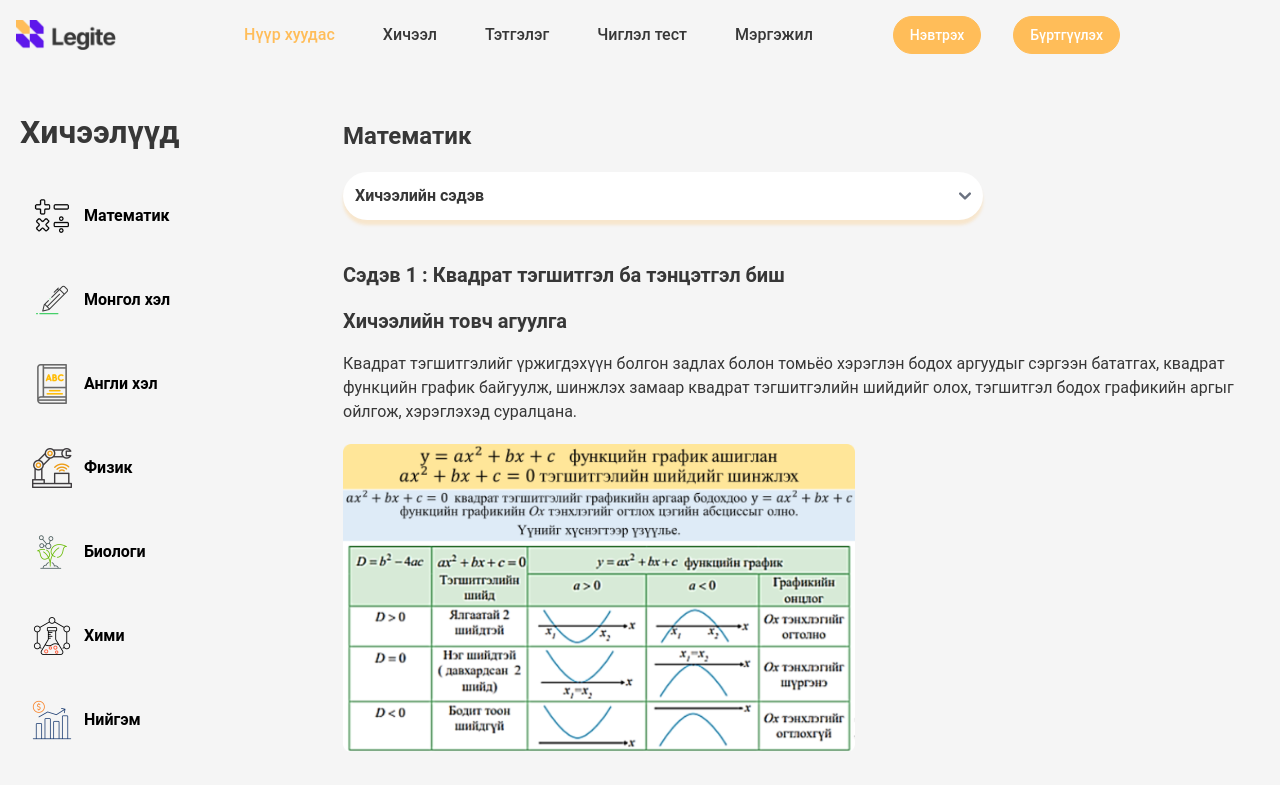
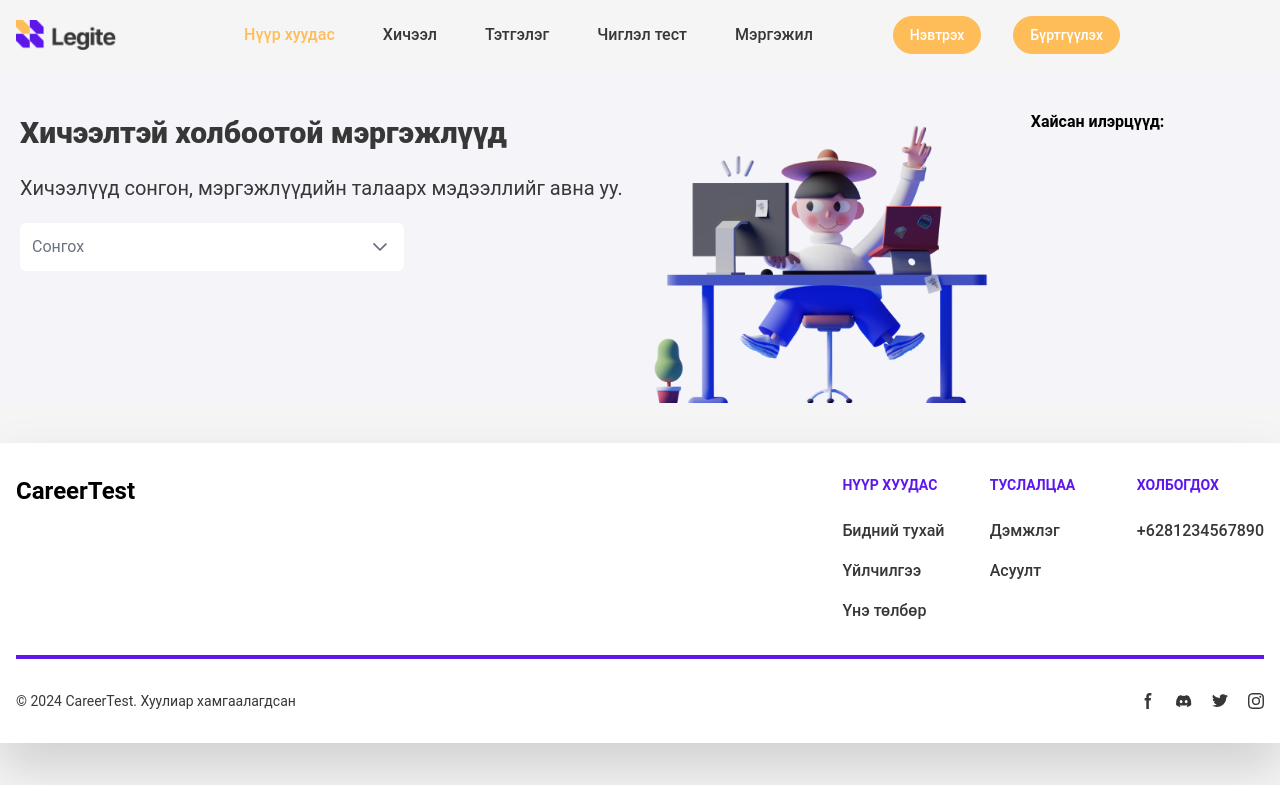
Before and after one commit to nomuluun/oyunlagcareer, a Next.js app: page / in a window 1280 px wide. Shown: the top 785 px of the page. Built offline with nearby package versions, Linux system fonts and the light colour scheme.

Commit message:
hicheeltei mergejil js iig barag hiij duusgv

```diff
--- a/package.json
+++ b/package.json
@@ -10,9 +10,12 @@
   },
   "dependencies": {
     "flowbite": "^2.3.0",
+    "multiselect-react-dropdown": "^2.0.25",
     "next": "14.1.4",
+    "primereact": "^10.6.2",
     "react": "^18",
-    "react-dom": "^18"
+    "react-dom": "^18",
+    "react-multi-select-component": "^4.3.4"
   },
   "devDependencies": {
     "autoprefixer": "^10.4.19",
--- /dev/null
+++ b/src/components/Career.jsx
@@ -0,0 +1,22 @@
+import Multi from "@/components/Multi";
+export default function Career() {
+  return (
+    <div className="bg-[#F5F4F9] max-w-screen-xl flex justify-items-center gap-x-3 gap-y-10 mx-auto px-5 md:pt-[40px] pt-[30px] h-auto">
+      <div>
+        <h1 className="font-extrabold text-[30px] text-[#373737]">
+          Хичээлтэй холбоотой мэргэжлүүд
+        </h1>
+        <div className="bg-[#F5F4F9] grid md:grid-cols-4 md:pt-[10px]"></div>
+          <Multi />
+      </div>
+      <img
+        src="Saly-10.png"
+        className="relative col-span-1 md:w-[30vw] "
+        alt=""
+      />
+      <div className="">
+        <h1 className="font-bold">Хайсан илэрцүүд:</h1>
+      </div>
+    </div>
+  );
+}
--- /dev/null
+++ b/src/components/Multi.jsx
@@ -0,0 +1,47 @@
+import React, { useState } from "react";
+// import { MultiSelect } from "react-multi-select-component";
+import { MultiSelect } from 'primereact/multiselect';
+import "primereact/resources/themes/lara-light-cyan/theme.css";
+
+const Multi = () => {
+  const options = [
+    { name: "Математик", code: "maths" },
+    { name: "Хими", code: "chem" },
+    { name: "Биологи", code: "bio" },
+    { name: "Газарзүй", code: "gzui" },
+    { name: "Түүх", code: "tuuh" },
+    { name: "Физик", code: "fizik" },
+    { name: "Нийгэм", code: "niigem" },
+    { name: "Орос хэл", code: "ohel" },
+    { name: "Англи хэл", code: "ahel" },
+    { name: "Монгол хэл", code: "mhel" },
+  ];
+  // const [selected, setSelected] = useState([]);
+  const [selectedCities, setSelectedCities] = useState(null);
+  const cities = [
+      { name: 'New York', code: 'NY' },
+      { name: 'Rome', code: 'RM' },
+      { name: 'London', code: 'LDN' },
+      { name: 'Istanbul', code: 'IST' },
+      { name: 'Paris', code: 'PRS' }
+  ];
+  return (
+    <div className=" col-span-3 my-2">
+      <p className="text-[20px] pb-5 text-[#373737]" >Хичээлүүд сонгон, мэргэжлүүдийн талаарх мэдээллийг авна уу.</p>
+      <div className="items-center justify-center w-[50vw] lg:w-[30vw]">
+            <MultiSelect value={selectedCities} onChange={(e) => setSelectedCities(e.value)} options={options} optionLabel="name" display="chip"
+                placeholder="Сонгох" maxSelectedLabels={10} className="border-solid w-full justify-center" />
+      </div>
+      {/* <div>
+        <MultiSelect
+          className="w-[150px] bg-[#aaa]"
+          options={options}
+          value={selected}
+          onChange={setSelected}
+          labelledBy="Select"
+        />
+      </div> */}
+    </div>
+  );
+};
+export default Multi;
--- a/src/components/Navbar.jsx
+++ b/src/components/Navbar.jsx
@@ -1,7 +1,7 @@
 import Image from 'next/image'
 export default function Navbar(){
     return(
-          <nav className=" fixed top-0 w-full z-20 start-0  bg-[#f5f5f5] ">
+          <nav className=" sticky top-0 w-full z-20 start-0  bg-[#f5f5f5] ">
           <div className="  max-w-screen-xl flex flex-wrap items-center justify-between mx-auto p-4">
           <a href="#" className="flex items-center space-x-3 rtl:space-x-reverse">
               <img
--- a/src/pages/_app.js
+++ b/src/pages/_app.js
@@ -1,5 +1,10 @@
 import "@/styles/globals.css";
+import { PrimeReactProvider } from "primereact/api";
 
 export default function App({ Component, pageProps }) {
-  return <Component {...pageProps} />;
+  return (
+    <PrimeReactProvider>
+      <Component {...pageProps} />
+    </PrimeReactProvider>
+  );
 }
--- a/src/pages/index.js
+++ b/src/pages/index.js
@@ -5,11 +5,14 @@ import Signin from "@/components/Signin"
 import Job from "@/components/Job"
 import Putter from "@/components/Putter"
 import Subject from "@/components/Subject"
+import Career from "@/components/Career"
+import Multi from "@/components/Multi"
 export default function Home() {
   return (
   <div>
     <Navbar/>
-    <Subject/>
+    <Career/>
+    {/* <Subject/> */}
     <Putter/>
     </div>
   )
--- a/src/styles/globals.css
+++ b/src/styles/globals.css
@@ -20,3 +20,30 @@ body {
 .box-shad {
     box-shadow: 5px 5px 5px hsla(0, 0%, 0%, 0.26);
 }
+.p-multiselect-token {
+    background-color: #5E17EB;
+    color:#fff
+}
+.p-highlight {
+    background-color: #5E17EB;
+    color: #fff
+}
+.p-checkbox-box {
+    color:#5E17EB;
+    box-shadow: 2px 2px 5px #333;
+}
+input.p-checkbox-input {
+    background-color: bisque;
+}
+.p-checkbox.p-highlight .p-checkbox-box {
+    background-color: #fff;
+}
+.p-checkbox.p-highlight .p-checkbox-box svg {
+    color: #5E17EB;
+}
+.p-multiselect:not(.p-disabled).p-focus {
+    box-shadow: none;
+}
+.p-multiselect:not(.p-disabled):hover {
+    box-shadow: 0 0 0 0.2rem #5E17EB;
+}
```
Also changed, not shown: public/Saly-10.png (added), 1 other file (tests, documents, lock files or other folders).
